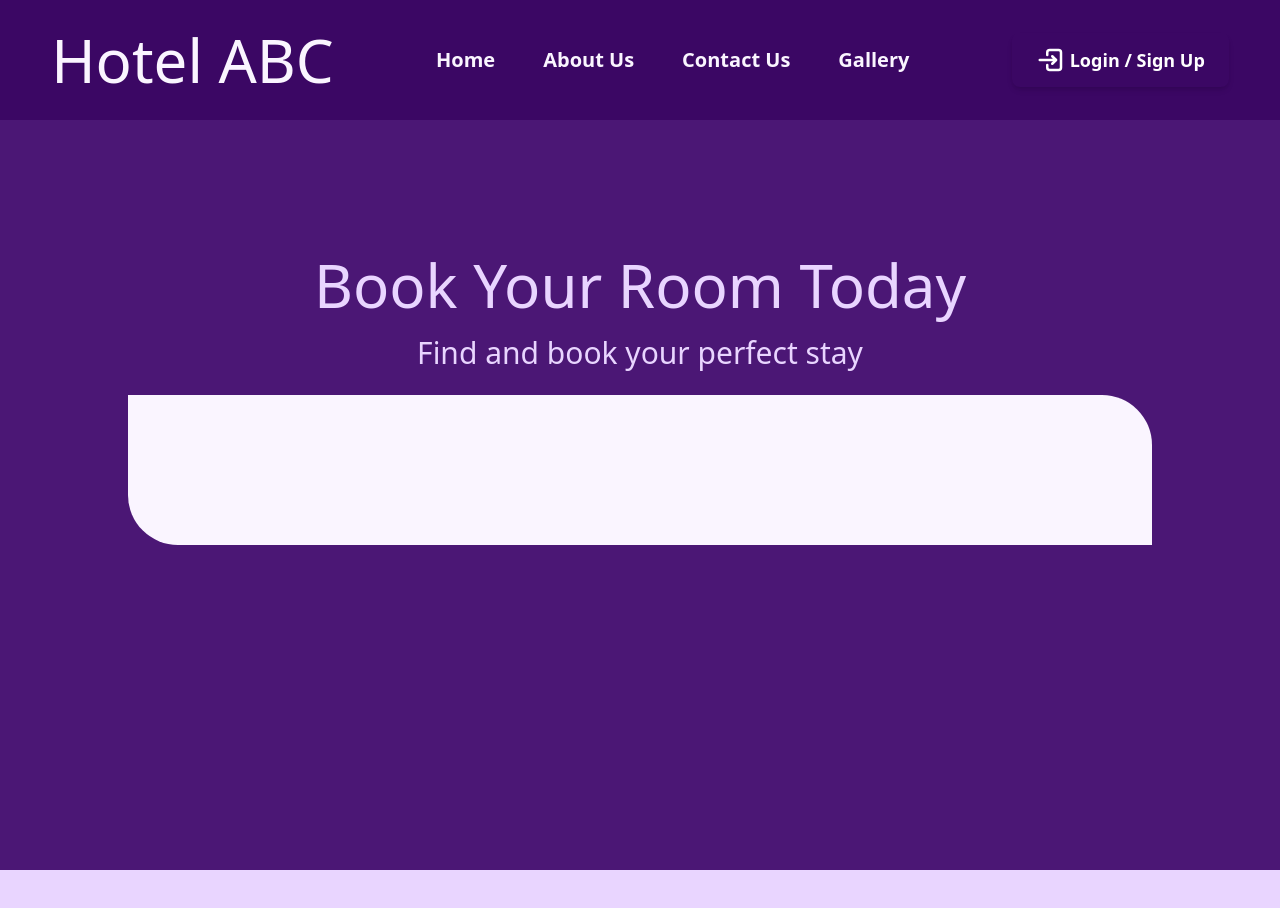
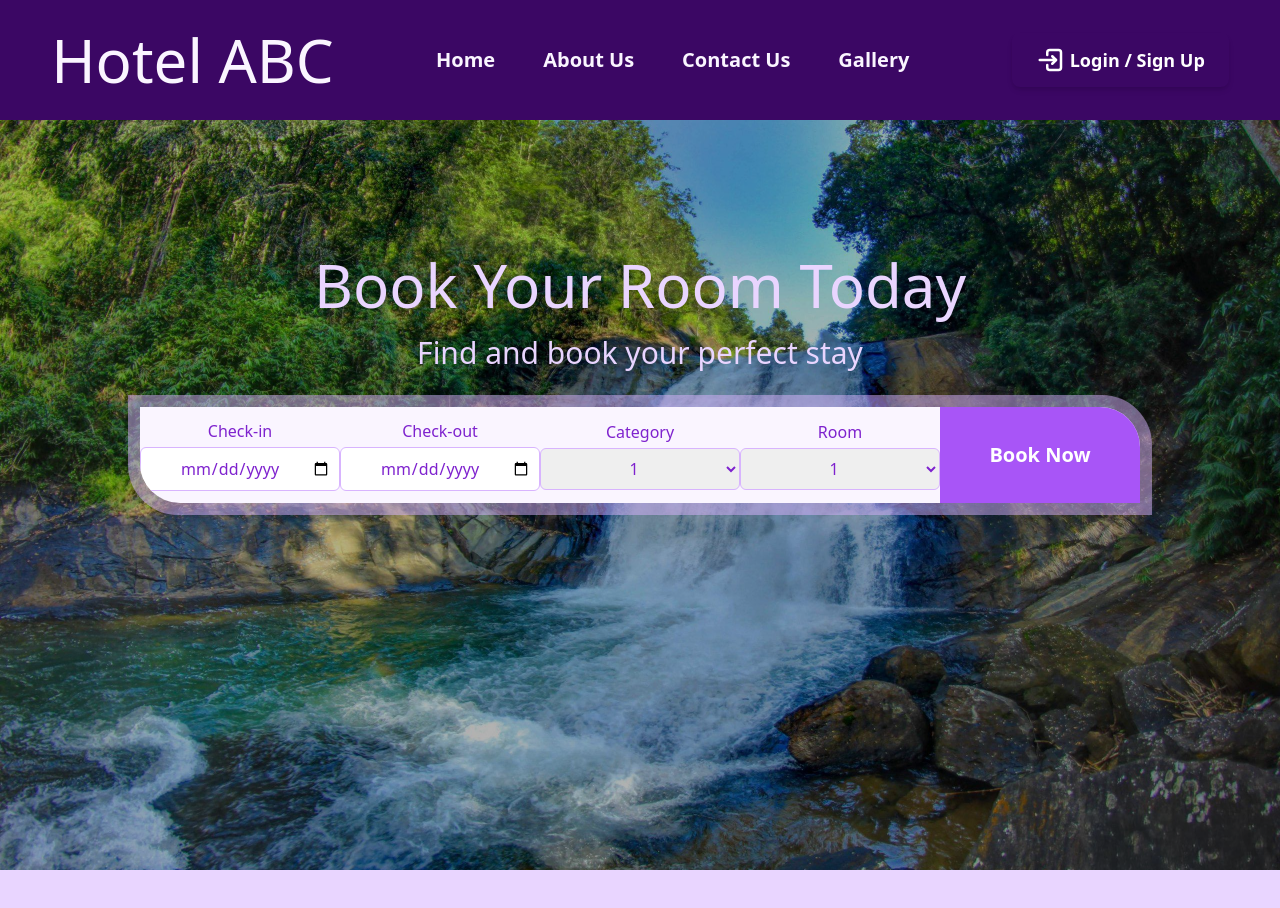
Before and after one commit to Dewruwan95/hotel-booking-frontend, a React (Vite) app: page / in a window 1280 px wide. Shown: the top 908 px of the page. Built offline with nearby package versions, Linux system fonts and the light colour scheme; no server answers.

Commit message:
created cliend home page booking section

```diff
--- a/src/pages/clientPages/home/HomePage.jsx
+++ b/src/pages/clientPages/home/HomePage.jsx
@@ -13,7 +13,7 @@ function HomePage() {
           {/* hero image */}
           <div
             className="h-full w-full bg-cover bg-center flex flex-col items-center"
-            style={{ backgroundImage: "hero.jpg" }}
+            style={{ backgroundImage: `url(hero.jpg)` }}
           >
             {/* background overlay */}
             <div className="h-full w-full bg-black bg-opacity-30">
@@ -32,7 +32,82 @@ function HomePage() {
                 </div>
 
                 {/* booking placeholder */}
-                <div className="w-[80%] h-[150px] bg-purple-50 rounded-bl-[50px] rounded-tr-[50px]"></div>
+                <div className="w-[80%] h-[120px] p-[12px] flex justify-center items-center bg-purple-300 bg-opacity-50 rounded-bl-[50px] rounded-tr-[50px] ">
+                  <div className="w-full h-full  bg-purple-50 rounded-bl-[40px] rounded-tr-[40px] flex items-center justify-center overflow-hidden">
+                    {/* left side placeholder */}
+                    <div className="h-[100%] w-[80%] flex items-center justify-around ">
+                      {/* check-in date input */}
+                      <div className="flex flex-col items-center">
+                        <label className="text-purple-700 text-md mb-1">
+                          Check-in
+                        </label>
+                        <input
+                          type="date"
+                          className="w-[200px] p-2 border border-purple-300 rounded-md text-purple-700 focus:outline-none focus:ring-1 focus:ring-purple-500 text-center "
+                        />
+                      </div>
+
+                      {/* check-out date input */}
+                      <div className="flex flex-col items-center">
+                        <label className="text-purple-700 text-md mb-1">
+                          Check-out
+                        </label>
+                        <input
+                          type="date"
+                          className="w-[200px] p-2 border border-purple-300 rounded-md text-purple-700 focus:outline-none focus:ring-1 focus:ring-purple-500 text-center"
+                        />
+                      </div>
+                      {/* category selection */}
+                      <div className="flex flex-col items-center">
+                        <label className="text-purple-700 text-md mb-1">
+                          Category
+                        </label>
+                        <select
+                          name=""
+                          id=""
+                          className="w-[200px] p-2 border border-purple-300 rounded-md text-purple-700 focus:outline-none focus:ring-1 focus:ring-purple-500 text-center"
+                        >
+                          <option value="1">1</option>
+                          <option value="2">2</option>
+                          <option value="3">3</option>
+                          <option value="4">4</option>
+                          <option value="5">5</option>
+                          <option value="6">6</option>
+                          <option value="7">7</option>
+                        </select>
+                      </div>
+                      {/* room selection */}
+                      <div className="flex flex-col items-center">
+                        <label className="text-purple-700 text-md mb-1">
+                          Room
+                        </label>
+                        <select
+                          name=""
+                          id=""
+                          className="w-[200px] p-2 border border-purple-300 rounded-md text-purple-700 focus:outline-none focus:ring-1 focus:ring-purple-500 text-center"
+                        >
+                          <option value="1">1</option>
+                          <option value="2">2</option>
+                          <option value="3">3</option>
+                          <option value="4">4</option>
+                          <option value="5">5</option>
+                          <option value="6">6</option>
+                          <option value="7">7</option>
+                        </select>
+                      </div>
+                    </div>
+
+                    {/* right side placeholder */}
+                    <div className="h-[100%] w-[20%]">
+                      {/* booking button */}
+                      <div className="h-full w-full">
+                        <button className="w-full h-full text-[20px] bg-purple-500 text-white font-semibold  hover:bg-purple-600 focus:outline-none focus:ring-2 focus:ring-purple-700">
+                          Book Now
+                        </button>
+                      </div>
+                    </div>
+                  </div>
+                </div>
               </div>
             </div>
           </div>
```
